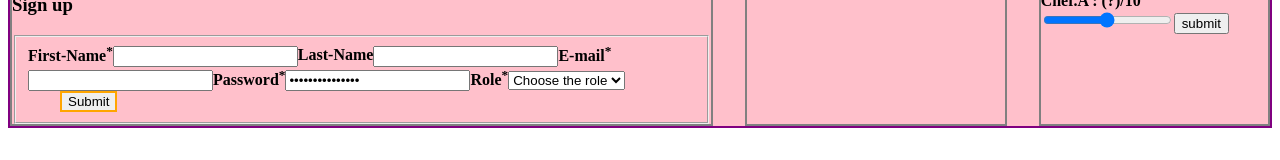
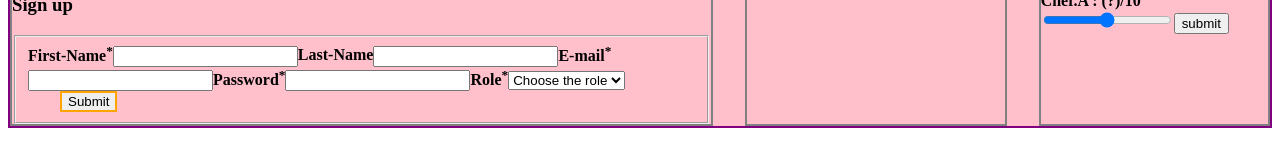
Before and after one commit to smilenayeon/Self-Study, a React (Create React App) app: page / in a window 1280 px wide. Shown: the part 433-593 px from the top of the page. Built offline with nearby package versions, Linux system fonts and the light colour scheme; no server answers.

Commit message:
password validation is added.

```diff
--- /dev/null
+++ b/src/componenets/PasswordErrorMessage.js
@@ -0,0 +1,9 @@
+import React from 'react'
+
+function PasswordErrorMessage() {
+  return (
+    <div>Password Error Message: must be more than 8 digits</div>
+  )
+}
+
+export default PasswordErrorMessage;
--- a/src/componenets/SignUp.js
+++ b/src/componenets/SignUp.js
@@ -1,38 +1,33 @@
-import React,{useState} from 'react'
+import React,{useState} from 'react';
+import PasswordErrorMessage from "./PasswordErrorMessage";
 
 function SignUp() {
 
  const[firstName, setFirstName] = useState("");
     const[lastName, setLastName] = useState("");
     const[email, setEmail] = useState("");
-    const[password, setPassword] = useState({value:"" , isTouched:false});
+    const[password, setPassword] = useState("");///////////////working on password validation
     const[role, setRole] = useState("role");
 
     const firstNameChange = (e)=>{setFirstName(e.target.value)};
     const lastNameChange = (e)=>{setLastName(e.target.value)};
     const emailChange = (e)=>{setEmail(e.target.value)};
-    const passwordChange = (e)=>{
-                                setPassword(e.target.value);
-                                if (userPassword.length>=8) {
-                                    setPassword(userPassword)
-                                }else{
-                                    alert("Try another password. Password should be 8 or more.");
-                                    setPassword("");
-                                }};
+    const passwordChange = (e)=>{setPassword({...password, value:e.target.value})};////////////////working on password validation
     const roleChange = (e)=>{setRole(e.target.value)};
 
     const clearForm=()=>{
         setFirstName("");
         setLastName("");
         setEmail("");
-        setPassword("");
+        setPassword({value:"", isTouched:false});
         setRole("role");
     };
 
     const handleSubmit= (e)=>{
         e.preventDefault();
-        alert("Account Created");
+        alert("successfullly signed up!");
         clearForm();
+
 
     };
 
@@ -52,7 +47,9 @@ function SignUp() {
             <input key="email" name="email" type="email" value={email} onChange={emailChange} required/>
 
             <label htmlFor="password">Password<sup>*</sup></label>
-            <input key="password" name="password" type="password" value={password} onChange={passwordChange} required/>
+            <input key="password" name="password" type="password" value={password.value} onChange={passwordChange} onBlur={()=>{setPassword({...password, isTouched:true})}} required/>
+            {password.isTouched && password.value.length < 8 ?  (<PasswordErrorMessage />): null }
+
 
             <label htmlFor="Role">Role<sup>*</sup></label>
             <select onChange={roleChange} required>
```
